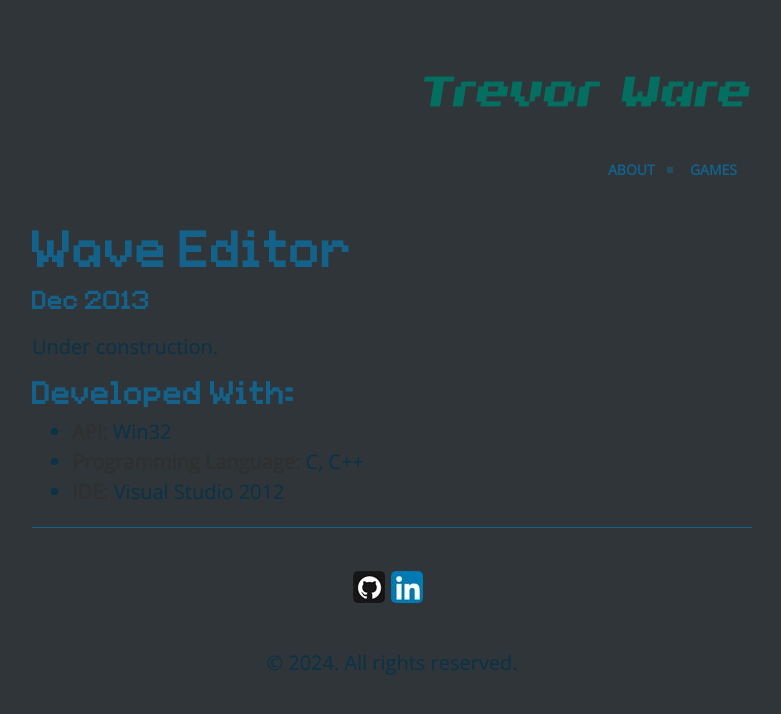
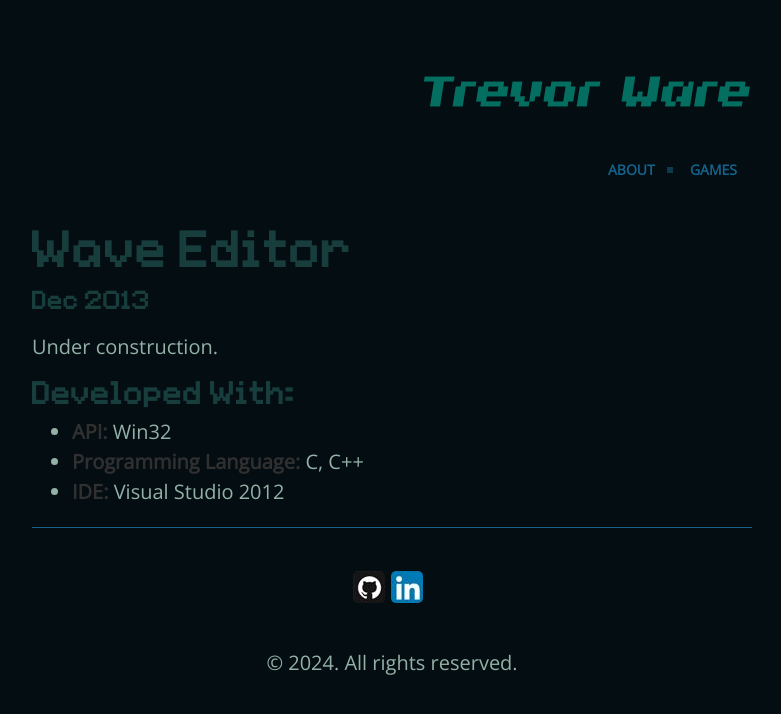
Before and after one commit to twarrre/twarrre.github.io, a Jekyll site: the page built from software/_posts/2013-12-03-waveeditor.md, in a window 1280 px wide. Shown: the top 714 px of the page, without its empty margins (248-1029 px from the left). Built offline with Jekyll 4.4.1, drawn with Linux system fonts in a browser that asks for light colours.

Commit message:
-Change colors

```diff
--- a/public/css/poole.css
+++ b/public/css/poole.css
@@ -71,9 +71,9 @@ html {
 
 body {
   font-family: 'Open Sans', sans-serif;
-  color: #083349;
+  color: #93B1A6;
   /*background-image: url("/assets/logo/splatter.png");*/
-  background-color: #2f3538;
+  background-color: #040D12;
   background-repeat: no-repeat;
   background-position: center bottom;
   background-size: cover;
@@ -115,7 +115,7 @@ a strong {
 /* `:focus` is linked to `:hover` for basic accessibility */
 a:hover  :not(#menu),
 a:focus  :not(#menu){
-  color: #021620;
+  color: #5C8374;
   position: relative;
   top: 2px;
 }
@@ -129,7 +129,7 @@ h1, h2, h3, h4, h5, h6 {
   line-height: 1;
   /*color: #313131;*/
   text-rendering: optimizeLegibility;
-  color: #146189;
+  color: #183D3D;
 }
 
 h1 {
```
